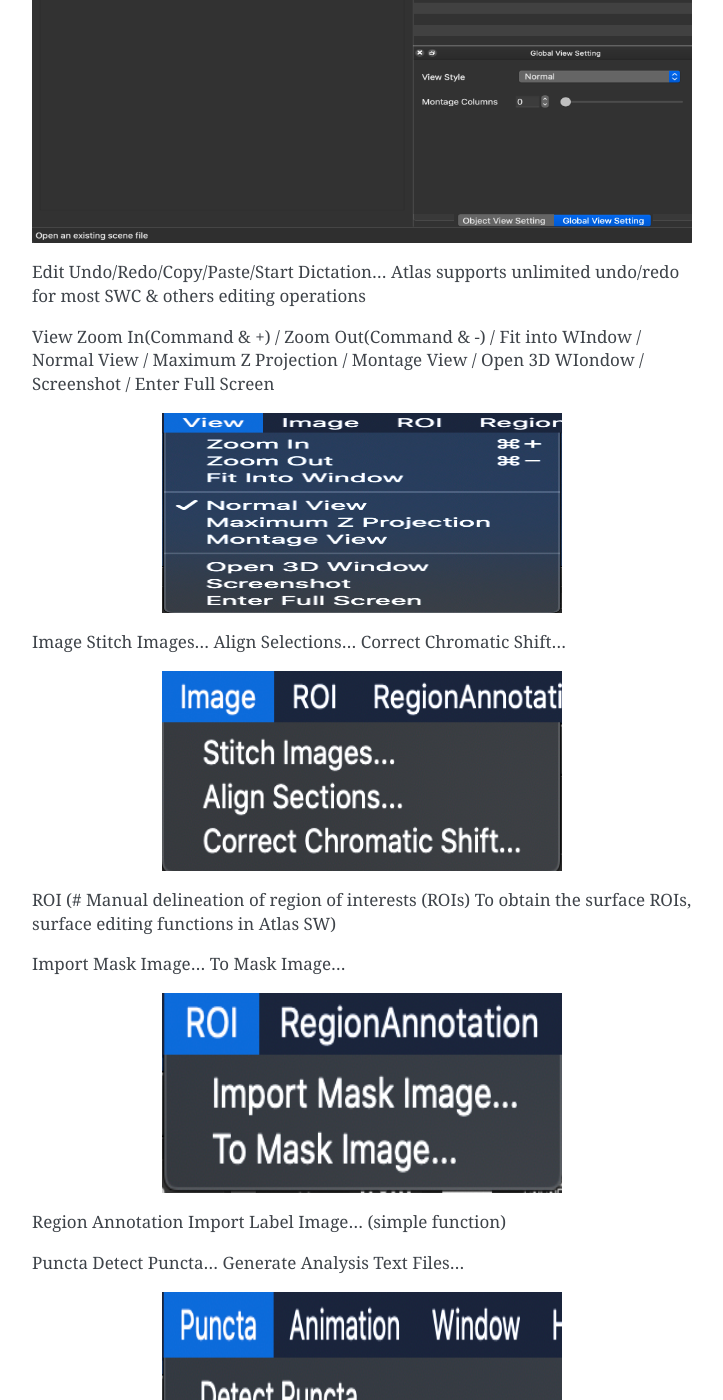
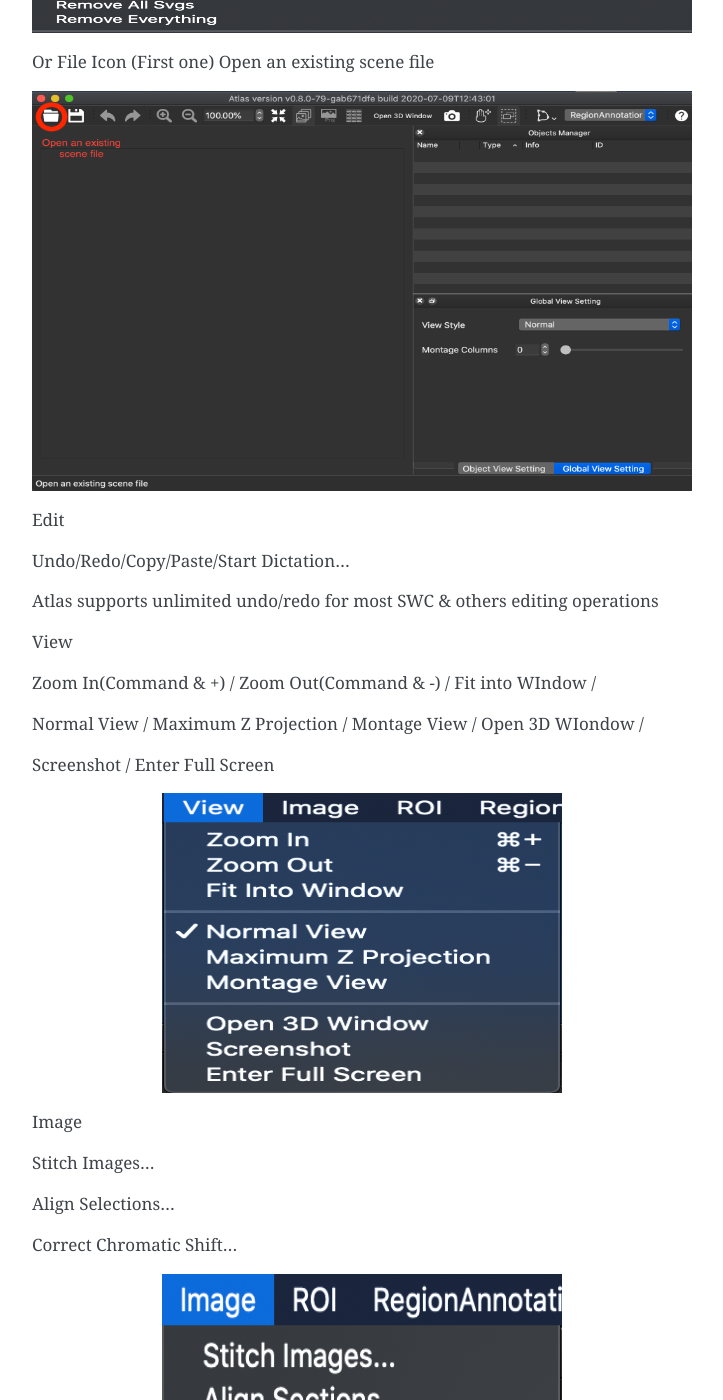
Before and after one commit to feng-lab/atlas-doc, a Sphinx documentation site: the page built from docs/source/license.rst, in a window 1280 px wide and 1400 px high, scrolled down 1283 px. Shown: the whole window, without its empty margins (388-1111 px from the left). Built offline with Sphinx 7.4.7, drawn with Linux system fonts in a browser that asks for light colours; some of the changed text lies outside the part shown.

Commit message:
update docs

```diff
--- a/docs/source/index.rst
+++ b/docs/source/index.rst
@@ -42,8 +42,9 @@
 
 Quick Start Video
 ^^^^^^^^^^^^^^^^^
-* will add the video(->need to create & upload YouTube first)
-This screencast will help you get started or you can read our 'Atlas Guideline' below.
+https://youtu.be/E8J-MxkBskE
+
+This screencast will help you get started or you can read our 'Atlas Guideline' below
 
 Atlas Guideline
 ^^^^^^^^^^^^^^^
--- a/docs/source/license.rst
+++ b/docs/source/license.rst
@@ -6,7 +6,8 @@
 
 1. Getting Started
 ^^^^^^^^^^^^^^^^^^
-* Will be upload the video(already made)
+https://youtu.be/E8J-MxkBskE
+
 
 1.1 Installation
 ^^^^^^^^^^^^^^^^
@@ -26,14 +27,14 @@
 ^^^^^^^^^^^^^^^^^^
 2.1.1 General Functions
 ^^^^^^^^^^^^^^^^^^^^^^^
-File
-FIle -> Open...
+File -> Open...
+
 Open a file, which can be a TIFF or an SWC file or others
 
 
 .. image:: images/file.png
-  :width: 400px
-  :height: 200px
+  :width: 800px
+  :height: 400px
   :scale: 100%
   :alt: Atlas Figure1
   :align: center
@@ -51,24 +52,34 @@
   :align: center
 
 Edit
+
 Undo/Redo/Copy/Paste/Start Dictation...
+
 Atlas supports unlimited undo/redo for most SWC & others editing operations
 
 View
-Zoom In(Command & +) / Zoom Out(Command & -) / Fit into WIndow / Normal View / Maximum Z Projection / Montage View / Open 3D WIondow / Screenshot / Enter Full Screen
+
+Zoom In(Command & +) / Zoom Out(Command & -) / Fit into WIndow /
+
+Normal View / Maximum Z Projection / Montage View / Open 3D WIondow /
+
+Screenshot / Enter Full Screen
 
 
 .. image:: images/view.png
   :width: 400px
-  :height: 200px
+  :height: 300px
   :scale: 100%
   :alt: Atlas Figure1
   :align: center
 
 
 Image
+
 Stitch Images...
+
 Align Selections...
+
 Correct Chromatic Shift...
 
 
@@ -81,10 +92,13 @@
 
 
 ROI
+
 (# Manual delineation of region of interests (ROIs)
+
 To obtain the surface ROIs, surface editing functions in Atlas SW)
 
 Import Mask Image...
+
 To Mask Image...
 
 .. image:: images/roi.png
@@ -96,11 +110,15 @@
 
 
 Region Annotation
+
 Import Label Image...
+
 (simple function)
 
 Puncta
+
 Detect Puncta...
+
 Generate Analysis Text Files...
 
 
@@ -113,7 +131,9 @@
 
 
 Animation
+
 Make 2D Animation
+
 Change Animation Settings...
 
 
@@ -126,32 +146,48 @@
 
 
 Open 3D Window
+
 User can make 3D animation
+
 Window
+
 Object Manager
+
 Object View Settings
+
 Object Detailed Info
+
 Global View Setting
+
 Capture
+
 Help
+
 Edit and Output
 
 
 .. image:: images/window.png
   :width: 400px
-  :height: 200px
+  :height: 300px
   :scale: 100%
   :alt: Atlas Figure1
   :align: center
 
 
 Help
+
 Search
+
 Help
+
 View Log
+
 Open Log Folder
+
 Run Benchmark
+
 Unit Test
+
 Run Custom Command
 
 2.1.2 Keyboard Shortcuts
```
Also changed, not shown: other parts of docs/source/license.rst (+1 -1 lines), 3 other files.
